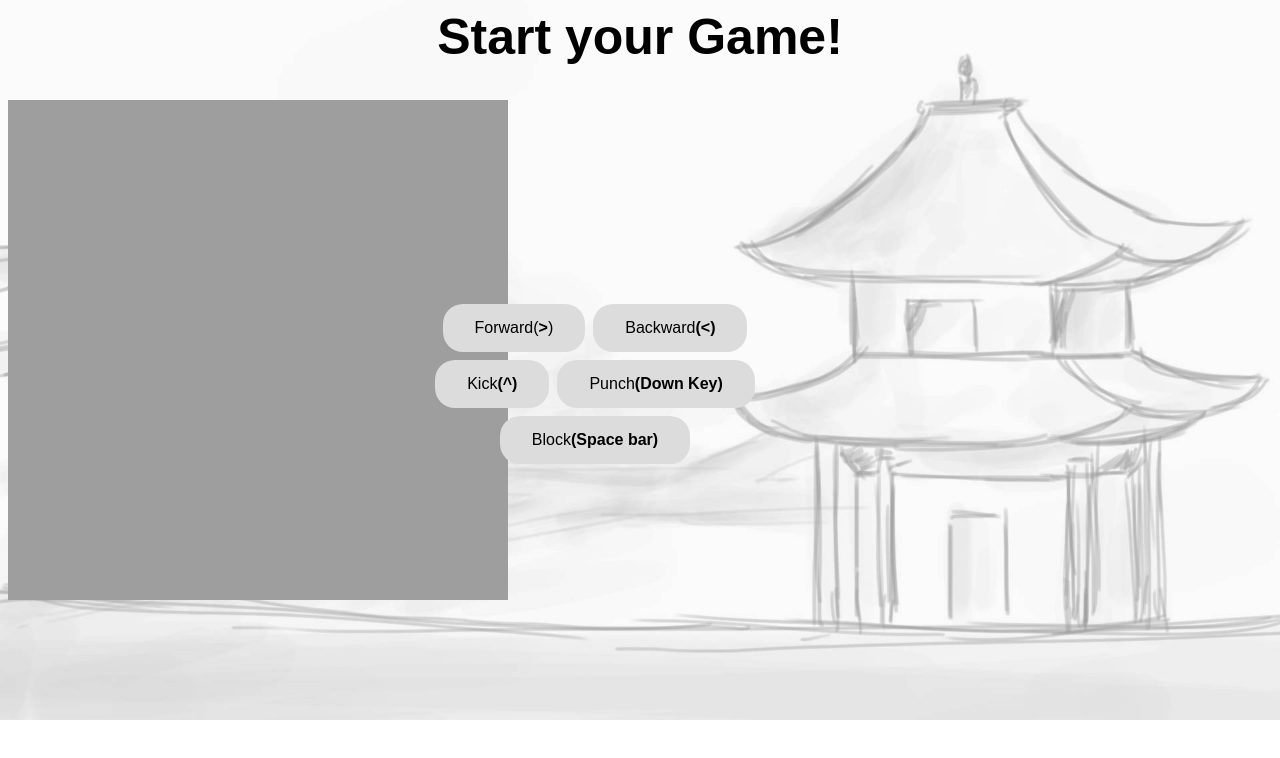
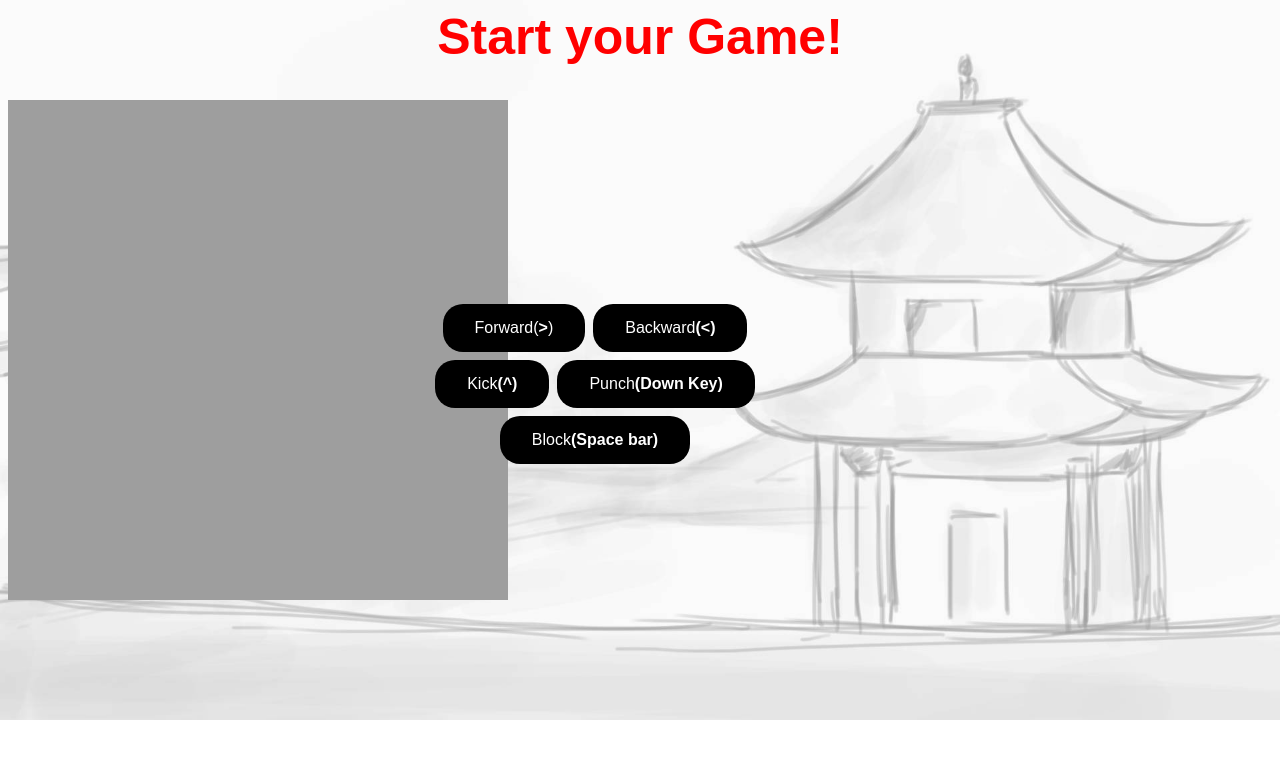
Before and after one commit to parvathijoshi/MartialArts, a plain HTML site: page index.html in a window 1280 px wide. Drawn offline with Linux system fonts and the light colour scheme.

Commit message:
Update main.css

```diff
--- a/main.css
+++ b/main.css
@@ -1,20 +1,21 @@
+
 
  body{
      background-image: url("images/background.jpg");
      background-repeat:no-repeat;
-     background-size: 100%; 100%;
+     background-size: 100%;
 }
 h1{
     font-family: sans-serif;
     text-align: center;
-    color: black;
+    color:red;
     font-size: 50px;
 }
 .but{
-  background-color:gainsboro;
+  background-color:black;
   border: none;
-    border-radius: 20px;
-  color:black;
+  border-radius: 20px;
+  color:white;
   padding: 15px 32px;
   text-align: center;
   text-decoration: none;
@@ -26,4 +27,5 @@ h1{
 .a{
     margin-top: -300px;
     margin-left: -90px;
+    text-align: center;
 }
```
